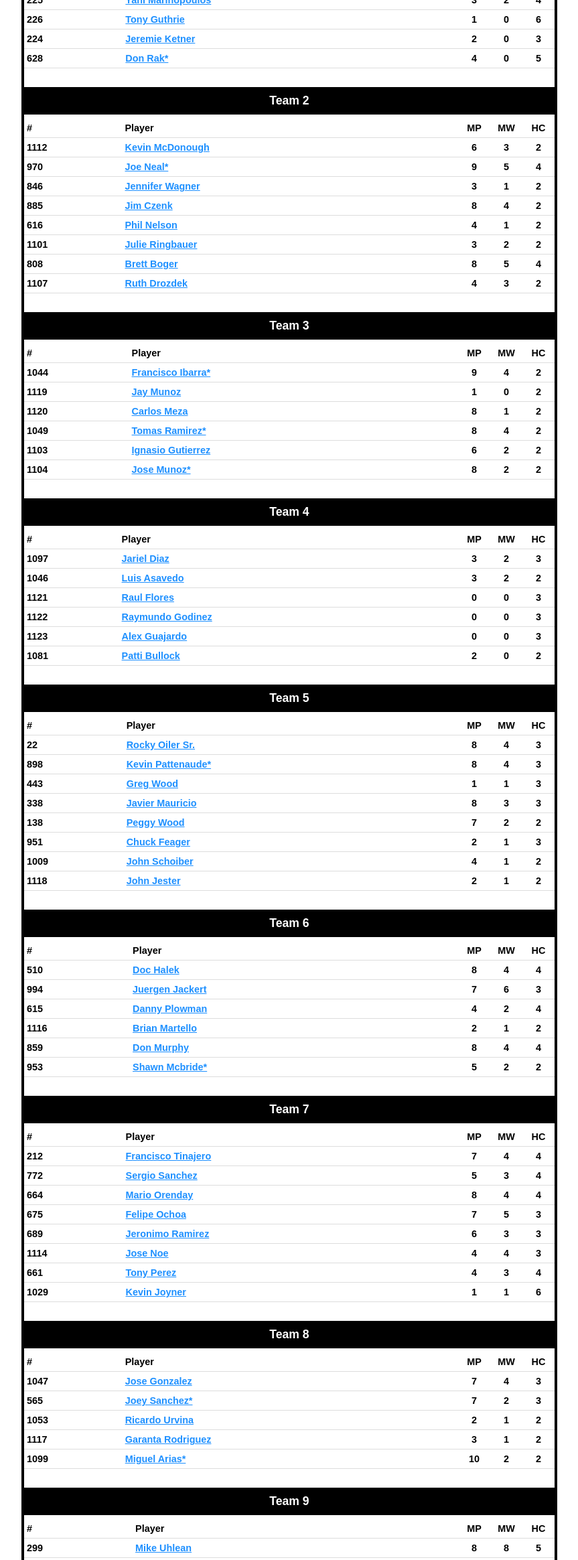
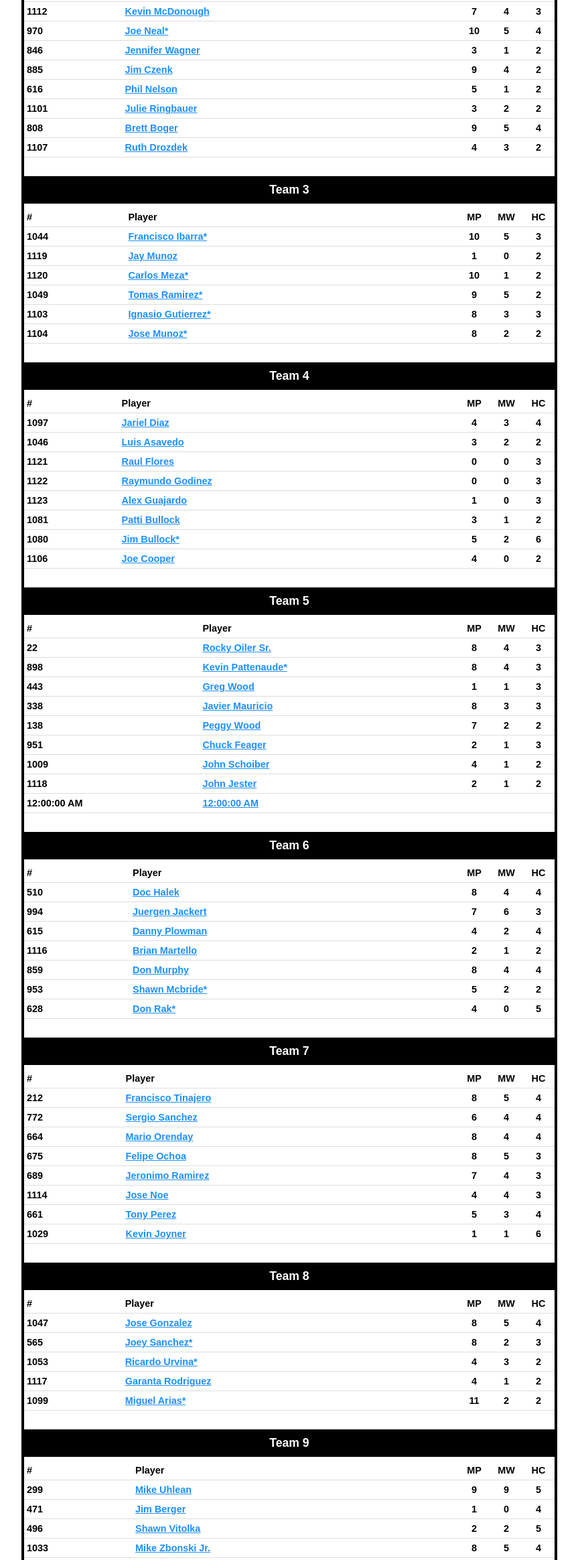
Before and after one commit to rownpoolleague/scores, a plain HTML site: page rosters.html in a window 1280 px wide. Shown: the part 295-2624 px from the top of the page at 67% size, without its empty margins (208-1071 px from the left). Drawn offline with Linux system fonts and the light colour scheme.

Commit message:
Automated roster update

```diff
--- a/rosters.html
+++ b/rosters.html
@@ -133,14 +133,7 @@ Click a name to view HC calculation.
 <table>
 <thead><tr><th>#</th><th>Player</th><th class="num">MP</th><th class="num">MW</th><th class="num">HC</th></tr><thead>
 <tbody>
-<tr class=player-row><td>784</td><td class=p-name>Dan Foster*</td><td class=num>7</td><td class=num>3</td><td class=num>3</td></tr>
-<tr class=player-row><td>1083</td><td class=p-name>Tony Perelli</td><td class=num>2</td><td class=num>2</td><td class=num>5</td></tr>
-<tr class=player-row><td>681</td><td class=p-name>Don Young*</td><td class=num>5</td><td class=num>3</td><td class=num>4</td></tr>
-<tr class=player-row><td>1028</td><td class=p-name>Brooke Bridges</td><td class=num>2</td><td class=num>0</td><td class=num>2</td></tr>
-<tr class=player-row><td>225</td><td class=p-name>Yani Marinopoulos</td><td class=num>3</td><td class=num>2</td><td class=num>4</td></tr>
-<tr class=player-row><td>226</td><td class=p-name>Tony Guthrie</td><td class=num>1</td><td class=num>0</td><td class=num>6</td></tr>
-<tr class=player-row><td>224</td><td class=p-name>Jeremie Ketner</td><td class=num>2</td><td class=num>0</td><td class=num>3</td></tr>
-<tr class=player-row><td>628</td><td class=p-name>Don Rak*</td><td class=num>4</td><td class=num>0</td><td class=num>5</td></tr>
+<tr class=player-row><td>0</td><td class=p-name>Bye</td><td class=num>0</td><td class=num>0</td><td class=num>0</td></tr>
 </table>
 </div>
 
@@ -149,13 +142,13 @@ Click a name to view HC calculation.
 <table>
 <thead><tr><th>#</th><th>Player</th><th class="num">MP</th><th class="num">MW</th><th class="num">HC</th></tr><thead>
 <tbody>
-<tr class=player-row><td>1112</td><td class=p-name>Kevin McDonough</td><td class=num>6</td><td class=num>3</td><td class=num>2</td></tr>
-<tr class=player-row><td>970</td><td class=p-name>Joe Neal*</td><td class=num>9</td><td class=num>5</td><td class=num>4</td></tr>
+<tr class=player-row><td>1112</td><td class=p-name>Kevin McDonough</td><td class=num>7</td><td class=num>4</td><td class=num>3</td></tr>
+<tr class=player-row><td>970</td><td class=p-name>Joe Neal*</td><td class=num>10</td><td class=num>5</td><td class=num>4</td></tr>
 <tr class=player-row><td>846</td><td class=p-name>Jennifer Wagner</td><td class=num>3</td><td class=num>1</td><td class=num>2</td></tr>
-<tr class=player-row><td>885</td><td class=p-name>Jim Czenk</td><td class=num>8</td><td class=num>4</td><td class=num>2</td></tr>
-<tr class=player-row><td>616</td><td class=p-name>Phil Nelson</td><td class=num>4</td><td class=num>1</td><td class=num>2</td></tr>
+<tr class=player-row><td>885</td><td class=p-name>Jim Czenk</td><td class=num>9</td><td class=num>4</td><td class=num>2</td></tr>
+<tr class=player-row><td>616</td><td class=p-name>Phil Nelson</td><td class=num>5</td><td class=num>1</td><td class=num>2</td></tr>
 <tr class=player-row><td>1101</td><td class=p-name>Julie Ringbauer</td><td class=num>3</td><td class=num>2</td><td class=num>2</td></tr>
-<tr class=player-row><td>808</td><td class=p-name>Brett Boger</td><td class=num>8</td><td class=num>5</td><td class=num>4</td></tr>
+<tr class=player-row><td>808</td><td class=p-name>Brett Boger</td><td class=num>9</td><td class=num>5</td><td class=num>4</td></tr>
 <tr class=player-row><td>1107</td><td class=p-name>Ruth Drozdek</td><td class=num>4</td><td class=num>3</td><td class=num>2</td></tr>
 </table>
 </div>
@@ -165,11 +158,11 @@ Click a name to view HC calculation.
 <table>
 <thead><tr><th>#</th><th>Player</th><th class="num">MP</th><th class="num">MW</th><th class="num">HC</th></tr><thead>
 <tbody>
-<tr class=player-row><td>1044</td><td class=p-name>Francisco Ibarra*</td><td class=num>9</td><td class=num>4</td><td class=num>2</td></tr>
+<tr class=player-row><td>1044</td><td class=p-name>Francisco Ibarra*</td><td class=num>10</td><td class=num>5</td><td class=num>3</td></tr>
 <tr class=player-row><td>1119</td><td class=p-name>Jay Munoz</td><td class=num>1</td><td class=num>0</td><td class=num>2</td></tr>
-<tr class=player-row><td>1120</td><td class=p-name>Carlos Meza</td><td class=num>8</td><td class=num>1</td><td class=num>2</td></tr>
-<tr class=player-row><td>1049</td><td class=p-name>Tomas Ramirez*</td><td class=num>8</td><td class=num>4</td><td class=num>2</td></tr>
-<tr class=player-row><td>1103</td><td class=p-name>Ignasio Gutierrez</td><td class=num>6</td><td class=num>2</td><td class=num>2</td></tr>
+<tr class=player-row><td>1120</td><td class=p-name>Carlos Meza*</td><td class=num>10</td><td class=num>1</td><td class=num>2</td></tr>
+<tr class=player-row><td>1049</td><td class=p-name>Tomas Ramirez*</td><td class=num>9</td><td class=num>5</td><td class=num>2</td></tr>
+<tr class=player-row><td>1103</td><td class=p-name>Ignasio Gutierrez*</td><td class=num>8</td><td class=num>3</td><td class=num>3</td></tr>
 <tr class=player-row><td>1104</td><td class=p-name>Jose Munoz*</td><td class=num>8</td><td class=num>2</td><td class=num>2</td></tr>
 </table>
 </div>
@@ -179,12 +172,14 @@ Click a name to view HC calculation.
 <table>
 <thead><tr><th>#</th><th>Player</th><th class="num">MP</th><th class="num">MW</th><th class="num">HC</th></tr><thead>
 <tbody>
-<tr class=player-row><td>1097</td><td class=p-name>Jariel Diaz</td><td class=num>3</td><td class=num>2</td><td class=num>3</td></tr>
+<tr class=player-row><td>1097</td><td class=p-name>Jariel Diaz</td><td class=num>4</td><td class=num>3</td><td class=num>4</td></tr>
 <tr class=player-row><td>1046</td><td class=p-name>Luis Asavedo</td><td class=num>3</td><td class=num>2</td><td class=num>2</td></tr>
 <tr class=player-row><td>1121</td><td class=p-name>Raul Flores</td><td class=num>0</td><td class=num>0</td><td class=num>3</td></tr>
 <tr class=player-row><td>1122</td><td class=p-name>Raymundo Godinez</td><td class=num>0</td><td class=num>0</td><td class=num>3</td></tr>
-<tr class=player-row><td>1123</td><td class=p-name>Alex Guajardo</td><td class=num>0</td><td class=num>0</td><td class=num>3</td></tr>
-<tr class=player-row><td>1081</td><td class=p-name>Patti Bullock</td><td class=num>2</td><td class=num>0</td><td class=num>2</td></tr>
+<tr class=player-row><td>1123</td><td class=p-name>Alex Guajardo</td><td class=num>1</td><td class=num>0</td><td class=num>3</td></tr>
+<tr class=player-row><td>1081</td><td class=p-name>Patti Bullock</td><td class=num>3</td><td class=num>1</td><td class=num>2</td></tr>
+<tr class=player-row><td>1080</td><td class=p-name>Jim Bullock*</td><td class=num>5</td><td class=num>2</td><td class=num>6</td></tr>
+<tr class=player-row><td>1106</td><td class=p-name>Joe Cooper</td><td class=num>4</td><td class=num>0</td><td class=num>2</td></tr>
 </table>
 </div>
 
@@ -201,6 +196,7 @@ Click a name to view HC calculation.
 <tr class=player-row><td>951</td><td class=p-name>Chuck Feager</td><td class=num>2</td><td class=num>1</td><td class=num>3</td></tr>
 <tr class=player-row><td>1009</td><td class=p-name>John Schoiber</td><td class=num>4</td><td class=num>1</td><td class=num>2</td></tr>
 <tr class=player-row><td>1118</td><td class=p-name>John Jester</td><td class=num>2</td><td class=num>1</td><td class=num>2</td></tr>
+<tr class=player-row><td>12:00:00 AM</td><td class=p-name>12:00:00 AM</td><td class=num></td><td class=num></td><td class=num></td></tr>
 </table>
 </div>
 
@@ -215,6 +211,7 @@ Click a name to view HC calculation.
 <tr class=player-row><td>1116</td><td class=p-name>Brian Martello</td><td class=num>2</td><td class=num>1</td><td class=num>2</td></tr>
 <tr class=player-row><td>859</td><td class=p-name>Don Murphy</td><td class=num>8</td><td class=num>4</td><td class=num>4</td></tr>
 <tr class=player-row><td>953</td><td class=p-name>Shawn Mcbride*</td><td class=num>5</td><td class=num>2</td><td class=num>2</td></tr>
+<tr class=player-row><td>628</td><td class=p-name>Don Rak*</td><td class=num>4</td><td class=num>0</td><td class=num>5</td></tr>
 </table>
 </div>
 
@@ -223,13 +220,13 @@ Click a name to view HC calculation.
 <table>
 <thead><tr><th>#</th><th>Player</th><th class="num">MP</th><th class="num">MW</th><th class="num">HC</th></tr><thead>
 <tbody>
-<tr class=player-row><td>212</td><td class=p-name>Francisco Tinajero</td><td class=num>7</td><td class=num>4</td><td class=num>4</td></tr>
-<tr class=player-row><td>772</td><td class=p-name>Sergio Sanchez</td><td class=num>5</td><td class=num>3</td><td class=num>4</td></tr>
+<tr class=player-row><td>212</td><td class=p-name>Francisco Tinajero</td><td class=num>8</td><td class=num>5</td><td class=num>4</td></tr>
+<tr class=player-row><td>772</td><td class=p-name>Sergio Sanchez</td><td class=num>6</td><td class=num>4</td><td class=num>4</td></tr>
 <tr class=player-row><td>664</td><td class=p-name>Mario Orenday</td><td class=num>8</td><td class=num>4</td><td class=num>4</td></tr>
-<tr class=player-row><td>675</td><td class=p-name>Felipe Ochoa</td><td class=num>7</td><td class=num>5</td><td class=num>3</td></tr>
-<tr class=player-row><td>689</td><td class=p-name>Jeronimo Ramirez</td><td class=num>6</td><td class=num>3</td><td class=num>3</td></tr>
+<tr class=player-row><td>675</td><td class=p-name>Felipe Ochoa</td><td class=num>8</td><td class=num>5</td><td class=num>3</td></tr>
+<tr class=player-row><td>689</td><td class=p-name>Jeronimo Ramirez</td><td class=num>7</td><td class=num>4</td><td class=num>3</td></tr>
 <tr class=player-row><td>1114</td><td class=p-name>Jose Noe</td><td class=num>4</td><td class=num>4</td><td class=num>3</td></tr>
-<tr class=player-row><td>661</td><td class=p-name>Tony Perez</td><td class=num>4</td><td class=num>3</td><td class=num>4</td></tr>
+<tr class=player-row><td>661</td><td class=p-name>Tony Perez</td><td class=num>5</td><td class=num>3</td><td class=num>4</td></tr>
 <tr class=player-row><td>1029</td><td class=p-name>Kevin Joyner</td><td class=num>1</td><td class=num>1</td><td class=num>6</td></tr>
 </table>
 </div>
@@ -239,11 +236,11 @@ Click a name to view HC calculation.
 <table>
 <thead><tr><th>#</th><th>Player</th><th class="num">MP</th><th class="num">MW</th><th class="num">HC</th></tr><thead>
 <tbody>
-<tr class=player-row><td>1047</td><td class=p-name>Jose Gonzalez</td><td class=num>7</td><td class=num>4</td><td class=num>3</td></tr>
-<tr class=player-row><td>565</td><td class=p-name>Joey Sanchez*</td><td class=num>7</td><td class=num>2</td><td class=num>3</td></tr>
-<tr class=player-row><td>1053</td><td class=p-name>Ricardo Urvina</td><td class=num>2</td><td class=num>1</td><td class=num>2</td></tr>
-<tr class=player-row><td>1117</td><td class=p-name>Garanta Rodriguez</td><td class=num>3</td><td class=num>1</td><td class=num>2</td></tr>
-<tr class=player-row><td>1099</td><td class=p-name>Miguel Arias*</td><td class=num>10</td><td class=num>2</td><td class=num>2</td></tr>
+<tr class=player-row><td>1047</td><td class=p-name>Jose Gonzalez</td><td class=num>8</td><td class=num>5</td><td class=num>4</td></tr>
+<tr class=player-row><td>565</td><td class=p-name>Joey Sanchez*</td><td class=num>8</td><td class=num>2</td><td class=num>3</td></tr>
+<tr class=player-row><td>1053</td><td class=p-name>Ricardo Urvina*</td><td class=num>4</td><td class=num>3</td><td class=num>2</td></tr>
+<tr class=player-row><td>1117</td><td class=p-name>Garanta Rodriguez</td><td class=num>4</td><td class=num>1</td><td class=num>2</td></tr>
+<tr class=player-row><td>1099</td><td class=p-name>Miguel Arias*</td><td class=num>11</td><td class=num>2</td><td class=num>2</td></tr>
 </table>
 </div>
 
@@ -252,14 +249,14 @@ Click a name to view HC calculation.
 <table>
 <thead><tr><th>#</th><th>Player</th><th class="num">MP</th><th class="num">MW</th><th class="num">HC</th></tr><thead>
 <tbody>
-<tr class=player-row><td>299</td><td class=p-name>Mike Uhlean</td><td class=num>8</td><td class=num>8</td><td class=num>5</td></tr>
+<tr class=player-row><td>299</td><td class=p-name>Mike Uhlean</td><td class=num>9</td><td class=num>9</td><td class=num>5</td></tr>
 <tr class=player-row><td>471</td><td class=p-name>Jim Berger</td><td class=num>1</td><td class=num>0</td><td class=num>4</td></tr>
 <tr class=player-row><td>496</td><td class=p-name>Shawn Vitolka</td><td class=num>2</td><td class=num>2</td><td class=num>5</td></tr>
-<tr class=player-row><td>1033</td><td class=p-name>Mike Zbonski Jr.</td><td class=num>7</td><td class=num>5</td><td class=num>4</td></tr>
+<tr class=player-row><td>1033</td><td class=p-name>Mike Zbonski Jr.</td><td class=num>8</td><td class=num>5</td><td class=num>4</td></tr>
 <tr class=player-row><td>1065</td><td class=p-name>Luke Valenzuela</td><td class=num>4</td><td class=num>2</td><td class=num>6</td></tr>
-<tr class=player-row><td>459</td><td class=p-name>Doug Andrus</td><td class=num>8</td><td class=num>6</td><td class=num>5</td></tr>
-<tr class=player-row><td>147</td><td class=p-name>Jim Nevin</td><td class=num>8</td><td class=num>6</td><td class=num>4</td></tr>
-<tr class=player-row><td>420</td><td class=p-name>Tom Nevin</td><td class=num>6</td><td class=num>4</td><td class=num>3</td></tr>
+<tr class=player-row><td>459</td><td class=p-name>Doug Andrus</td><td class=num>9</td><td class=num>7</td><td class=num>5</td></tr>
+<tr class=player-row><td>147</td><td class=p-name>Jim Nevin</td><td class=num>9</td><td class=num>7</td><td class=num>5</td></tr>
+<tr class=player-row><td>420</td><td class=p-name>Tom Nevin</td><td class=num>7</td><td class=num>5</td><td class=num>4</td></tr>
 </table>
 </div>
 
```
